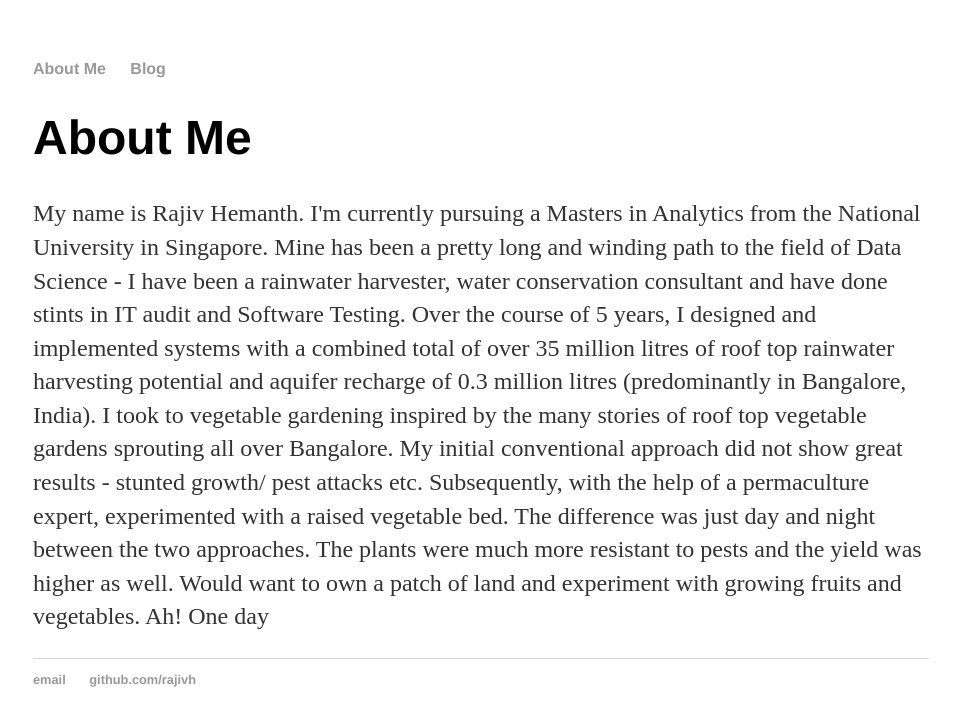
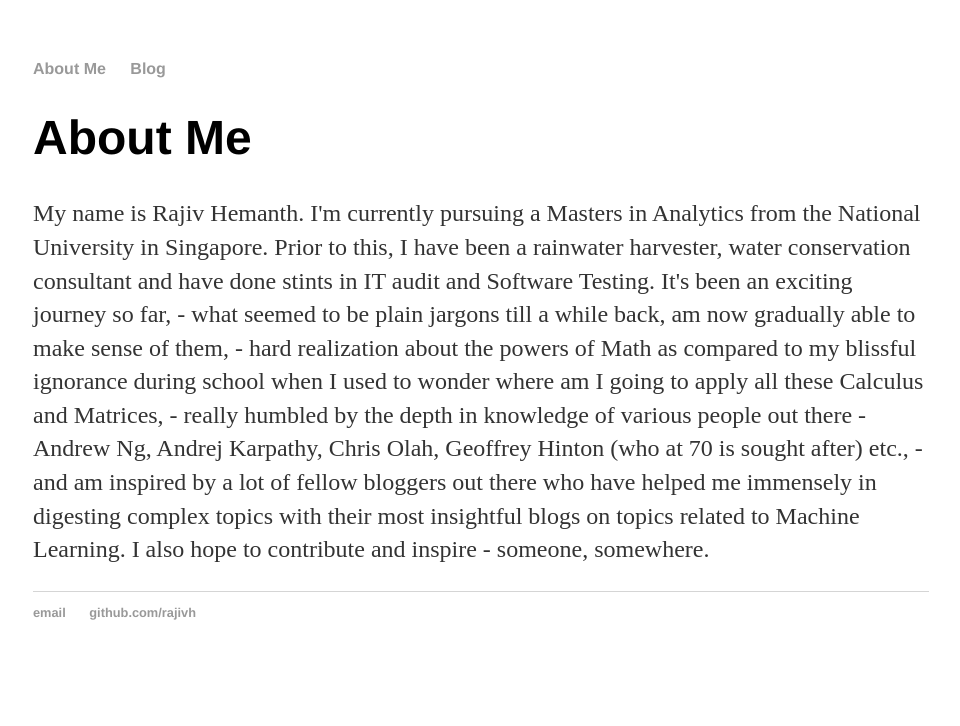
Before and after one commit to Rajivh/rajivh.github.io, a Jekyll site: the page built from about/index.html, in a window 1280 px wide. Shown: the top 726 px of the page, without its empty margins (159-1119 px from the left). Built offline with Jekyll 4.4.1, drawn with Linux system fonts in a browser that asks for light colours.

Commit message:
Update index.html

```diff
--- a/about/index.html
+++ b/about/index.html
@@ -5,10 +5,16 @@ title: About Me
 
 	<h1>{{ page.title }}</h1>
 	<p>My name is Rajiv Hemanth. I'm currently pursuing a Masters in Analytics from the National University in Singapore.
-	   Mine has been a pretty long and winding path to the field of Data Science - I have been a rainwater harvester, 	     water conservation consultant and have done stints in IT audit and Software Testing.
-	   Over the course of 5 years, I designed and implemented systems with a combined total of over 35 million litres of 		roof top rainwater harvesting potential and aquifer recharge of 0.3 million litres (predominantly in Bangalore, 	   India).
-	   I took to vegetable gardening inspired by the many stories of roof top vegetable gardens sprouting all over 	 	    Bangalore. My initial conventional approach did not show great results - stunted growth/ pest attacks etc.
-	   Subsequently, with the help of a permaculture expert, experimented with a raised vegetable bed. The difference was
-           just day and night between the two approaches. The plants were much more resistant to pests and the yield was
-           higher as well. Would want to own a patch of land and experiment with growing fruits and vegetables. Ah! One
-	   day</p>
+	   Prior to this, I have been a rainwater harvester, water conservation consultant and have done stints in IT audit 	       and Software Testing.
+
+	   It's been an exciting journey so far,
+	   - what seemed to be plain jargons till a while back, am now gradually able to make sense of them,
+	   - hard realization about the powers of Math as compared to my blissful ignorance during school when I used to
+	     wonder where am I going to apply all these Calculus and Matrices,
+	   - really humbled by the depth in knowledge of various people out there - Andrew Ng, Andrej Karpathy, Chris Olah,
+	     Geoffrey Hinton (who at 70 is sought after) etc.,
+	   - and am inspired by a lot of fellow bloggers out there who have helped me immensely in digesting complex topics
+	     with their most insightful blogs on topics related to Machine Learning.
+
+	   I also hope to contribute and inspire - someone, somewhere.
+	   </p>
```
